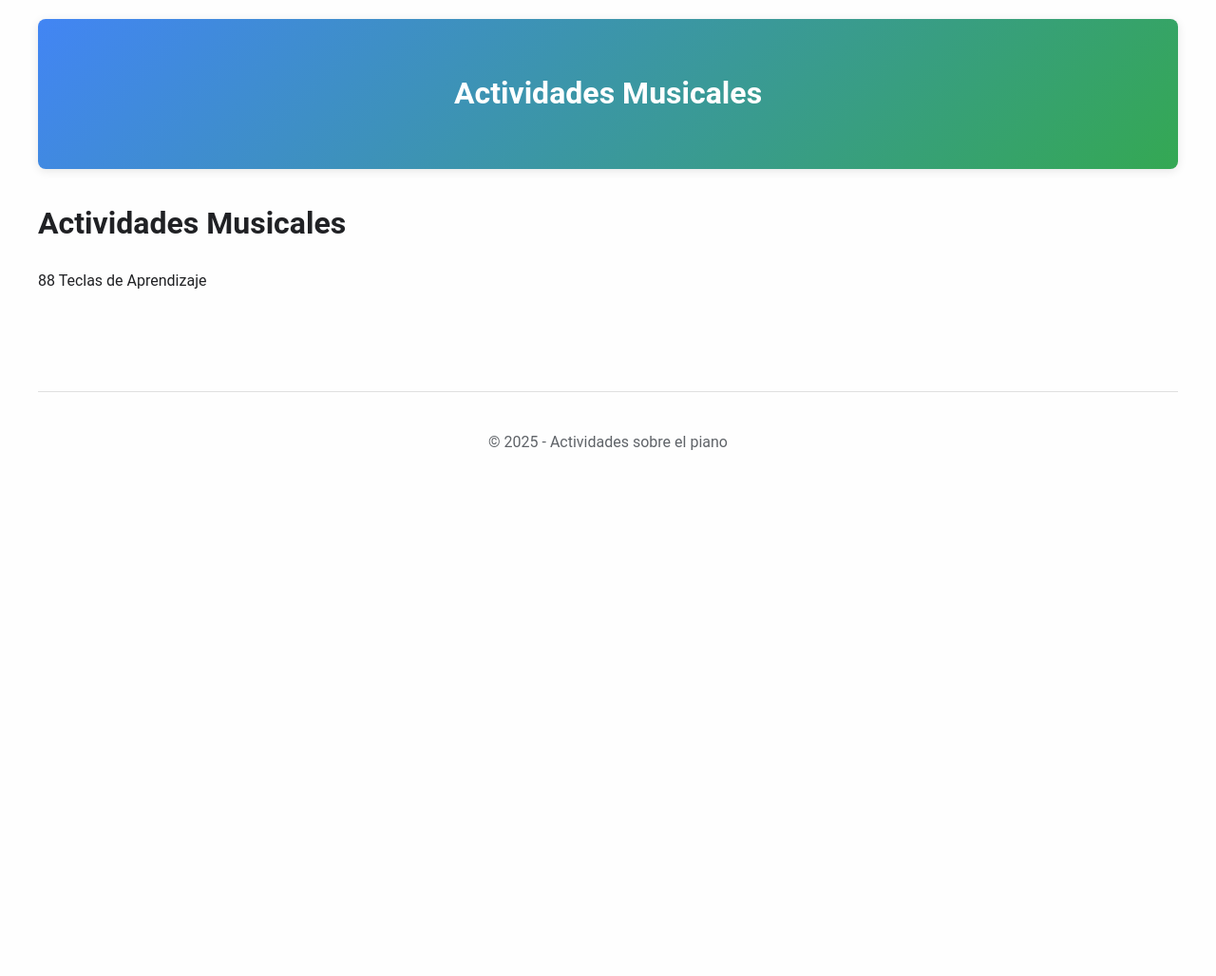
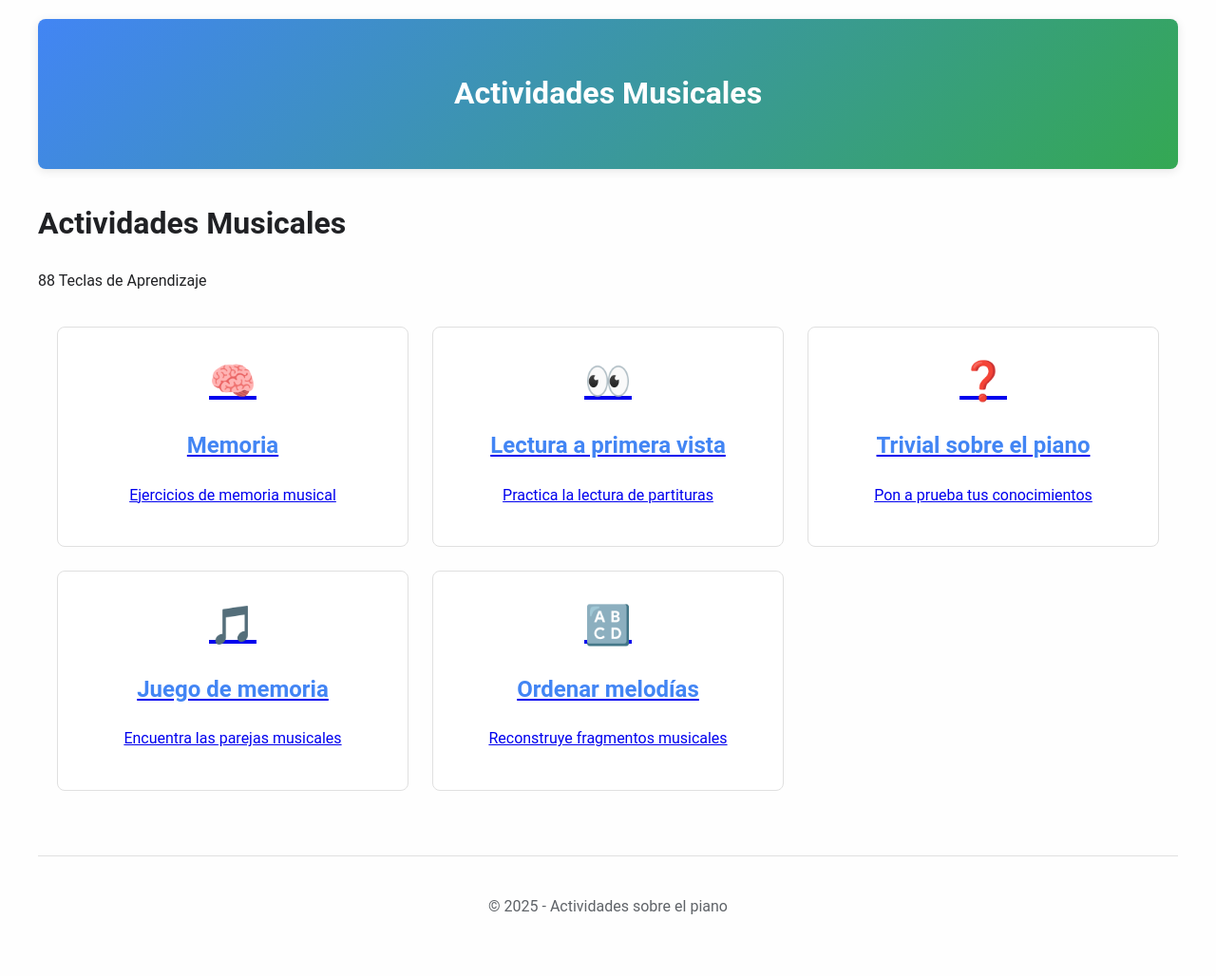
Before and after one commit to AlvaroBuitrago/88_teclas, a Jekyll site: the page built from index.md, in a window 1280 px wide. Shown: the whole page at 95% size. Built offline with Jekyll 4.4.1, drawn with Linux system fonts in a browser that asks for light colours; before the commit the page ends 900 px from its top, so only the background shows below that.

Commit message:
Update index.md

```diff
--- a/index.md
+++ b/index.md
@@ -10,11 +10,33 @@ subtitle: 88 Teclas de Aprendizaje
 </div>
 
 <div class="activity-grid">
-    {% for activity in site.activities %}
-    <a href="{{ activity.url | relative_url }}" class="activity-card">
-        <div class="card-icon">🎹</div>
-        <h2>{{ activity.title }}</h2>
-        <p>{{ activity.description }}</p>
+    <a href="{{ '/memoria' | relative_url }}" class="activity-card">
+        <div class="card-icon">🧠</div>
+        <h2>Memoria</h2>
+        <p>Ejercicios de memoria musical</p>
     </a>
-    {% endfor %}
+
+    <a href="{{ '/lectura' | relative_url }}" class="activity-card">
+        <div class="card-icon">👀</div>
+        <h2>Lectura a primera vista</h2>
+        <p>Practica la lectura de partituras</p>
+    </a>
+
+    <a href="{{ '/trivial' | relative_url }}" class="activity-card">
+        <div class="card-icon">❓</div>
+        <h2>Trivial sobre el piano</h2>
+        <p>Pon a prueba tus conocimientos</p>
+    </a>
+
+    <a href="{{ '/juego-memoria' | relative_url }}" class="activity-card">
+        <div class="card-icon">🎵</div>
+        <h2>Juego de memoria</h2>
+        <p>Encuentra las parejas musicales</p>
+    </a>
+
+    <a href="{{ '/ordenar' | relative_url }}" class="activity-card">
+        <div class="card-icon">🔠</div>
+        <h2>Ordenar melodías</h2>
+        <p>Reconstruye fragmentos musicales</p>
+    </a>
 </div>
```
